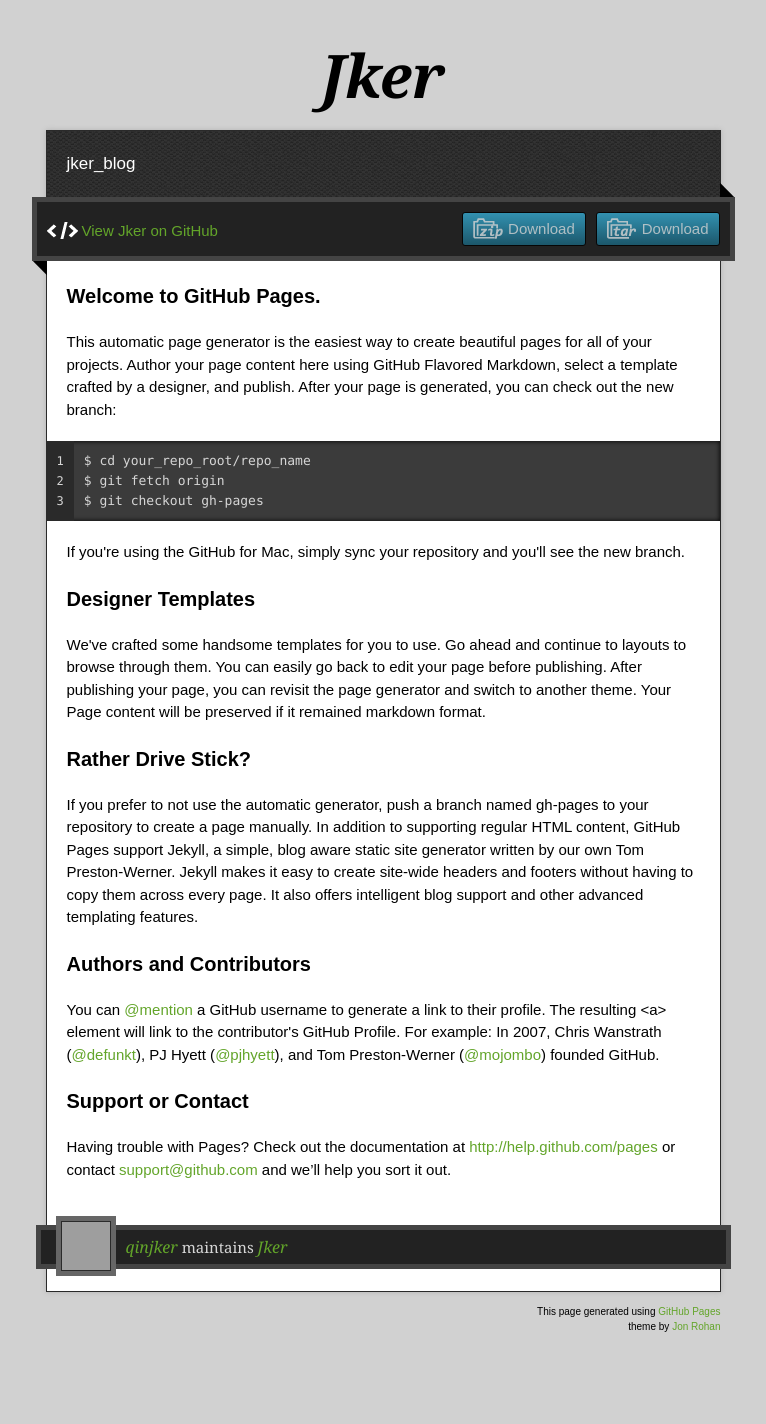
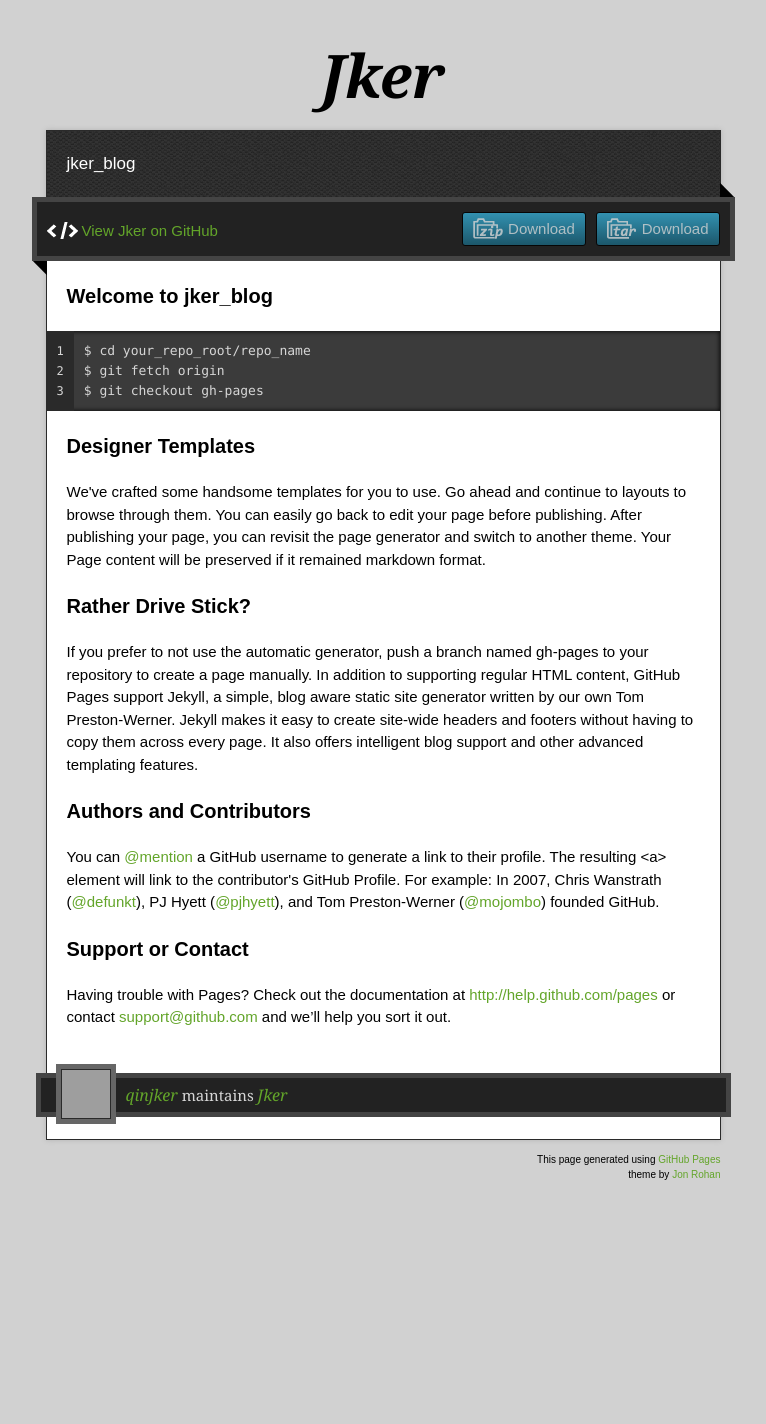
Before and after one commit to qinjker/jker, a Jekyll site: the page index.html, which Jekyll copies as it is, in a window 1280 px wide. Shown: the whole page, without its empty margins (257-1023 px from the left). Built offline with Jekyll 4.4.1, drawn with Linux system fonts in a browser that asks for light colours; nearby versions of some CDN libraries; Markdown is read by kramdown in place of the engine named in the settings; after the commit the page ends 1272 px from its top, so only the background shows below that; grey boxes are pictures that could not be loaded.

```diff
--- a/index.html
+++ b/index.html
@@ -36,16 +36,12 @@
         <span class="blc"></span><span class="trc"></span>
         </div>
         <article class="markdown-body">
-          <h3>Welcome to GitHub Pages.</h3>
-
-<p>This automatic page generator is the easiest way to create beautiful pages for all of your projects. Author your page content here using GitHub Flavored Markdown, select a template crafted by a designer, and publish. After your page is generated, you can check out the new branch:</p>
+          <h3>Welcome to jker_blog</h3>
 
 <pre><code>$ cd your_repo_root/repo_name
 $ git fetch origin
 $ git checkout gh-pages
 </code></pre>
-
-<p>If you're using the GitHub for Mac, simply sync your repository and you'll see the new branch.</p>
 
 <h3>Designer Templates</h3>
 
```
Also changed, not shown: params.json (+1 -1 lines).
